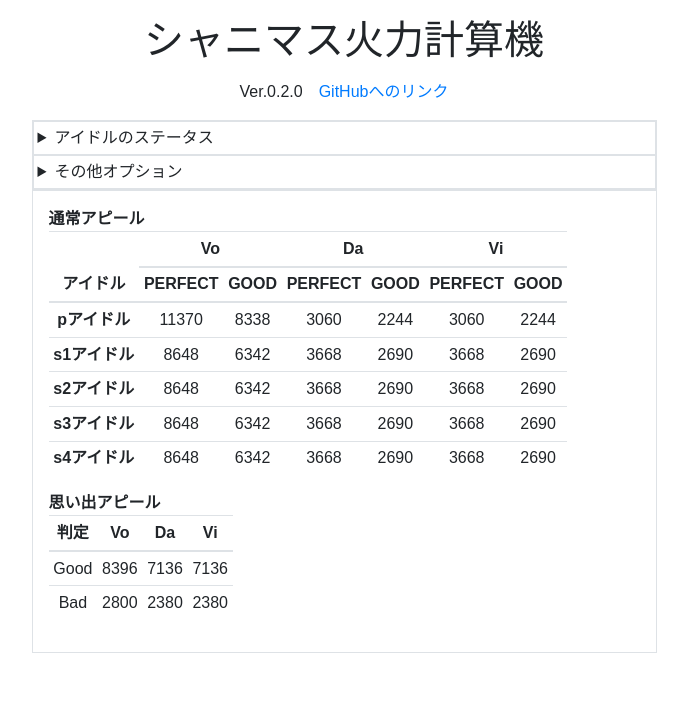
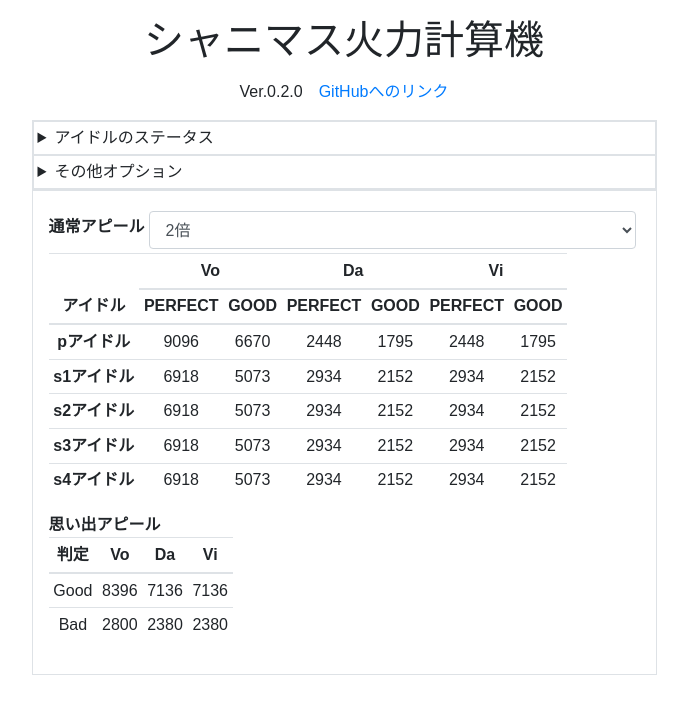
Before and after one commit to YSRKEN/shiny_damage_calculator, a React (Create React App) app in the folder shiny-damage-calculator/: page / in a window 1280 px wide. Shown: the top 714 px of the page, without its empty margins (296-984 px from the left). Built offline with nearby package versions, Linux system fonts and the light colour scheme.

Commit message:
カードの倍率を入力しやすいようにした

```diff
--- a/shiny-damage-calculator/src/component/DamageResult.tsx
+++ b/shiny-damage-calculator/src/component/DamageResult.tsx
@@ -1,4 +1,5 @@
 import * as React from 'react';
+import { FormControl } from 'react-bootstrap';
 import { calcMemorialDamage, calcNormalDamage } from 'src/simulator';
 import { AppealTarget } from 'src/state';
 import { range } from 'src/utility';
@@ -12,20 +13,37 @@ const idolWord = () => isPC() ? 'アイドル' : '';
 const DamageResult: React.FC = () => {
 	const context = React.useContext(AppContext);
 
+	const onChange = (event: React.FormEvent<any>) => {
+		if (event.currentTarget.value !== undefined) {
+			context.dispatch({'type': 'CARD', 'value': event.currentTarget.value});
+		}
+	};
+
 	const memorialDamageGood = calcMemorialDamage(context.state, true);
 	const memorialDamageBad = calcMemorialDamage(context.state, false);
 	const normalDamage = range(5).map(index => {
 		return ['vo', 'da', 'vi'].map(type => {
 			const type2 = type as AppealTarget;
 			return [
-				calcNormalDamage(context.state, index, type2, 2.5, 'perfect'),
-				calcNormalDamage(context.state, index, type2, 2.5, 'good')
+				calcNormalDamage(context.state, index, type2, context.state.cardMultiple / 10.0, 'perfect'),
+				calcNormalDamage(context.state, index, type2, context.state.cardMultiple / 10.0, 'good')
 			]
 		});
 	});
 
 	return (<div className='p-3'>
-		<strong>通常アピール</strong><br />
+		<div className='d-flex'>
+			<strong className='text-nowrap mt-2'>通常アピール</strong>
+			<FormControl className='m-1' as='select' defaultValue={'' + context.state.cardMultiple} onChange={onChange}>
+			{
+				range(41).map(i => {
+					const val = i + 10;
+					const text = `${val / 10}倍`
+					return (<option key={i} value={'' + val}>{text}</option>);
+				})
+			}
+		</FormControl>
+		</div>
 		<table className='table table-responsive text-center table-sm'>
 			<thead>
 				<tr>
--- a/shiny-damage-calculator/src/reducer.ts
+++ b/shiny-damage-calculator/src/reducer.ts
@@ -30,6 +30,8 @@ export const reduce = (state: IAppState, setState: (s: IAppState) => void, actio
     case 'TARGET':
       newState.appealTarget = action.value as AppealTarget;
       break;
+    case 'CARD':
+      newState.cardMultiple = parseInt(action.value, 10);
   }
   window.localStorage.setItem(LOCAL_KEY, JSON.stringify(newState));
   setState(newState);
--- a/shiny-damage-calculator/src/state.ts
+++ b/shiny-damage-calculator/src/state.ts
@@ -15,7 +15,8 @@ export interface IAppState {
   memorialOption: number,
   auditionWeek: number,
   buffValue: IStatus,
-  appealTarget: AppealTarget
+  appealTarget: AppealTarget,
+  cardMultiple: number
 }
 
 // Stateの初期値
@@ -31,11 +32,12 @@ export const DEFAULT_STATE: IAppState = {
   memorialOption: 2,
   auditionWeek: 33,
   buffValue: {vo: 0, da: 0, vi: 0},
-  appealTarget: 'vo'
+  appealTarget: 'vo',
+  cardMultiple: 20
 }
 
 // Actionの種類
-export type ActionType = 'P_IDOL' | 'S_IDOL' | 'MEMORIAL' | 'WEEK' | 'BUFF' | 'TARGET'
+export type ActionType = 'P_IDOL' | 'S_IDOL' | 'MEMORIAL' | 'WEEK' | 'BUFF' | 'TARGET' | 'CARD'
 
 // Actionを表すinterface
 export interface IAction {
```
